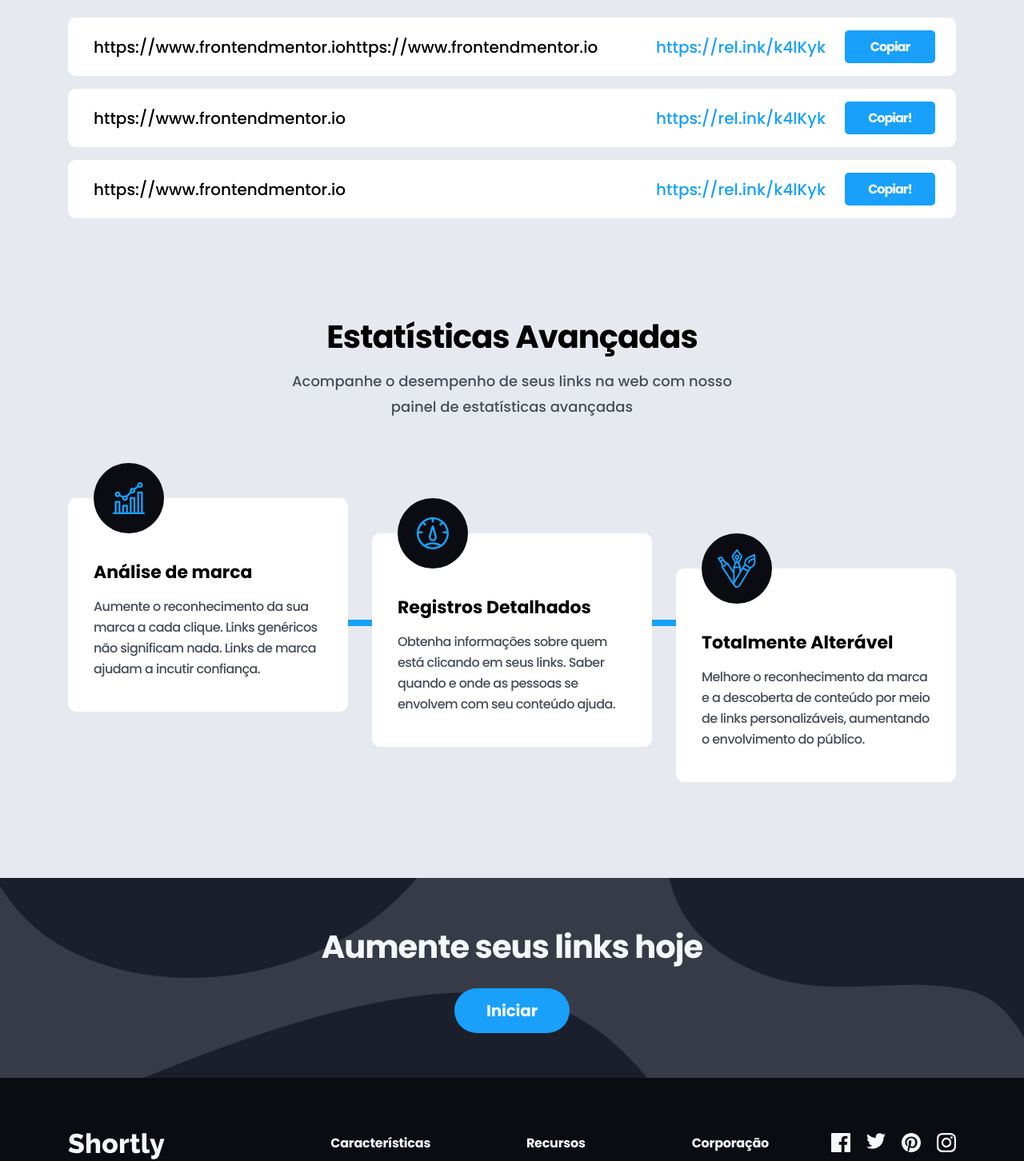
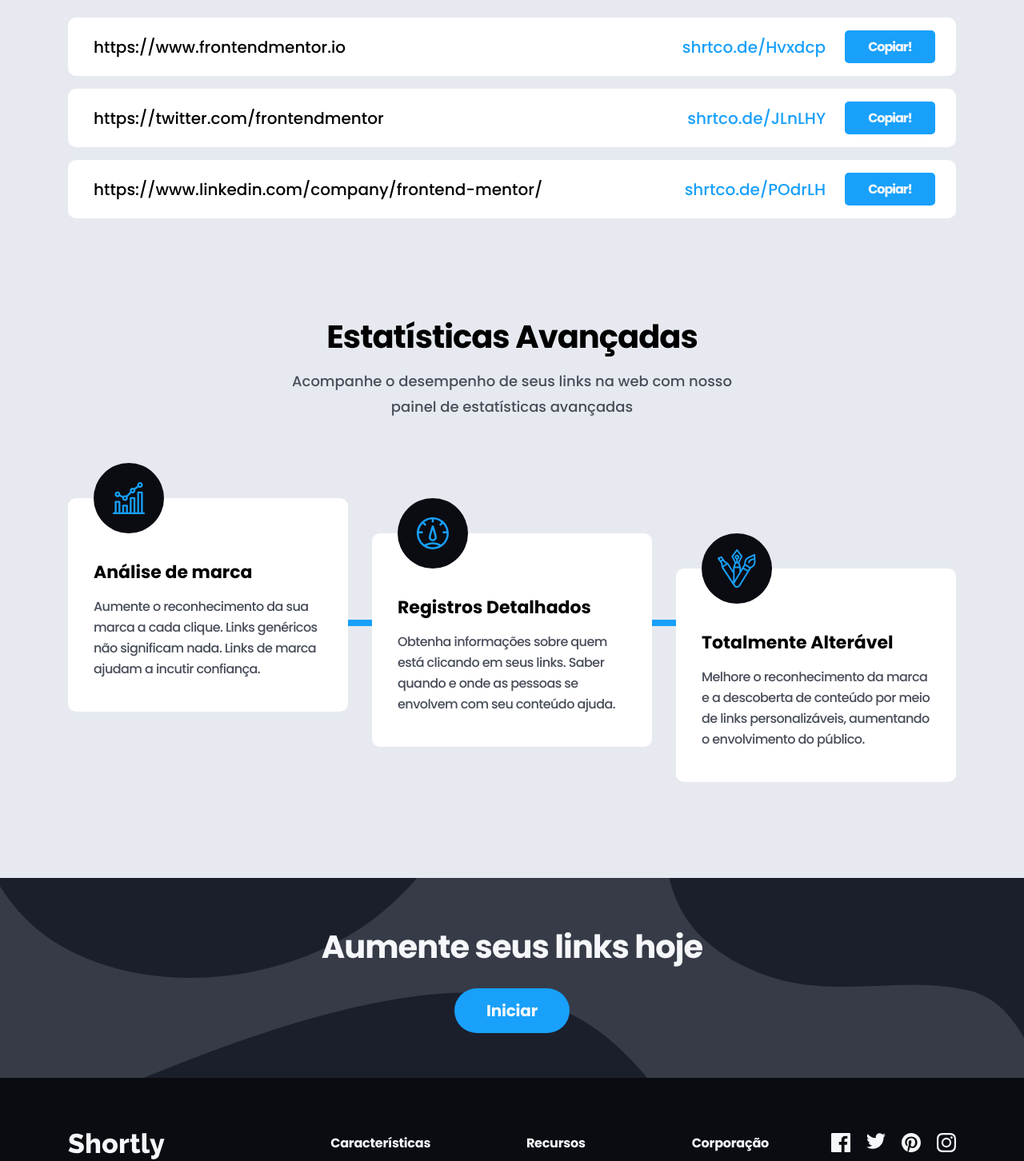
Before and after one commit to rafaelvieiracosta/url-shortening, a Vue app: page / in a window 1280 px wide. Shown: the part 885-2337 px from the top of the page at 80% size. Built offline with nearby package versions, Linux system fonts and the light colour scheme.

Commit message:
fix: mobile css styles

```diff
--- a/src/components/buscaResultado.vue
+++ b/src/components/buscaResultado.vue
@@ -7,31 +7,51 @@
           name="link"
           id="link"
           placeholder="Encurte um link aqui"
+          v-model="urlNormal"
         />
         <span class="error">Por favor adicione um link</span>
-        <button>Encurte!</button>
+        <button @click="encurtarLink">Encurte!</button>
       </div>
     </div>
     <div class="resultadoBusca_div">
       <div class="resultadoBusca container">
-        <div class="resultadoBusca_item">
-          <p>https://www.frontendmentor.iohttps://www.frontendmentor.io</p>
+        <div
+          class="resultadoBusca_item"
+          v-for="(url, index) in urlHistory"
+          :key="index"
+        >
+          <p>{{ url.urlAfter }}</p>
           <div>
-            <p>https://rel.ink/k4lKyk</p>
+            <p>{{ url.urlBefore }}</p>
             <button>Copiar</button>
           </div>
         </div>
+
         <div class="resultadoBusca_item">
           <p>https://www.frontendmentor.io</p>
           <div>
-            <p>https://rel.ink/k4lKyk</p>
+            <a href="https://shrtco.de/Hvxdcp" target="_blank"
+              >shrtco.de/Hvxdcp</a
+            >
+            <button>Copiar!</button>
+          </div>
+        </div>
+
+        <div class="resultadoBusca_item">
+          <p>https://twitter.com/frontendmentor</p>
+          <div>
+            <a href="https://shrtco.de/JLnLHY" target="_blank"
+              >shrtco.de/JLnLHY</a
+            >
             <button>Copiar!</button>
           </div>
         </div>
         <div class="resultadoBusca_item">
-          <p>https://www.frontendmentor.io</p>
+          <p>https://www.linkedin.com/company/frontend-mentor/</p>
           <div>
-            <p>https://rel.ink/k4lKyk</p>
+            <a href="https://www.linkedin.com/company/frontend-mentor/"
+              >shrtco.de/POdrLH</a
+            >
             <button>Copiar!</button>
           </div>
         </div>
@@ -41,7 +61,26 @@
 </template>
 
 <script>
-export default {};
+export default {
+  data() {
+    return {
+      urlNormal: "",
+      urlHistory: [],
+    };
+  },
+  methods: {
+    encurtarLink() {
+      fetch(`https://api.shrtco.de/v2/shorten?url=${this.urlNormal}`)
+        .then((r) => r.json())
+        .then((r) => {
+          this.urlHistory.unshift({
+            urlAfter: this.urlNormal,
+            urlBefore: r.result.short_link,
+          });
+        });
+    },
+  },
+};
 </script>
 
 <style>
@@ -121,8 +160,11 @@
   padding: 16px 0;
   padding-right: 26px;
 }
-.resultadoBusca_item div > p {
+.resultadoBusca_item div > a {
   color: #18a0fb;
+}
+.resultadoBusca_item div > a:hover {
+  text-decoration: underline;
 }
 .resultadoBusca_item + .resultadoBusca_item {
   margin-top: 16px;
@@ -148,9 +190,7 @@
   .inputBusca {
     flex-wrap: wrap;
     gap: 30px;
-  }
-  .inputBusca button {
-    flex: 1;
+    padding: 24px;
   }
 }
 @media (max-width: 776px) {
@@ -158,6 +198,7 @@
     flex-direction: column;
     align-items: initial;
     font-size: 16px;
+    gap: initial;
   }
   .resultadoBusca_item > p {
     padding: 12px 16px;
@@ -173,18 +214,21 @@
     letter-spacing: -0.025em;
   }
 }
+@media (max-width: 625px) {
+  .inputBusca input,
+  .inputBusca button {
+    width: 100%;
+  }
+}
 @media (max-width: 550px) {
-  .inputBusca {
-    padding: 24px;
+  .inputBusca button {
+    font-size: 18px;
+    padding: 10px 44px;
   }
   .inputBusca input {
     font-size: 16px;
     padding: 8px 16px;
     min-width: 100px;
   }
-  .inputBusca button {
-    font-size: 18px;
-    padding: 10px 44px;
-  }
 }
 </style>
--- a/src/components/footerChamada.vue
+++ b/src/components/footerChamada.vue
@@ -39,23 +39,59 @@
           <ul class="redes">
             <li>
               <a href="#"
-                ><img src="../assets/icon-facebook.svg" alt="Facebook"
-              /></a>
+                ><svg
+                  width="24"
+                  height="24"
+                  fill="none"
+                  xmlns="http://www.w3.org/2000/svg"
+                >
+                  <path
+                    d="M22.675 0H1.325C.593 0 0 .593 0 1.325v21.351C0 23.407.593 24 1.325 24H12.82v-9.294H9.692v-3.622h3.128V8.413c0-3.1 1.893-4.788 4.659-4.788 1.325 0 2.463.099 2.795.143v3.24l-1.918.001c-1.504 0-1.795.715-1.795 1.763v2.313h3.587l-.467 3.622h-3.12V24h6.116c.73 0 1.323-.593 1.323-1.325V1.325C24 .593 23.407 0 22.675 0Z"
+                    fill="#F5F7FA"
+                  /></svg
+              ></a>
             </li>
             <li>
               <a href="#"
-                ><img src="../assets/icon-twitter.svg" alt="Twitter"
-              /></a>
+                ><svg
+                  width="24"
+                  height="20"
+                  fill="none"
+                  xmlns="http://www.w3.org/2000/svg"
+                >
+                  <path
+                    d="M24 2.557a9.83 9.83 0 0 1-2.828.775A4.932 4.932 0 0 0 23.337.608a9.864 9.864 0 0 1-3.127 1.195A4.916 4.916 0 0 0 16.616.248c-3.179 0-5.515 2.966-4.797 6.045A13.978 13.978 0 0 1 1.671 1.149a4.93 4.93 0 0 0 1.523 6.574 4.903 4.903 0 0 1-2.229-.616c-.054 2.281 1.581 4.415 3.949 4.89a4.936 4.936 0 0 1-2.224.084 4.929 4.929 0 0 0 4.6 3.42A9.9 9.9 0 0 1 0 17.54a13.941 13.941 0 0 0 7.548 2.211c9.142 0 14.307-7.72 13.995-14.646A10.026 10.026 0 0 0 24 2.557Z"
+                    fill="#F5F7FA"
+                  /></svg
+              ></a>
             </li>
             <li>
               <a href="#"
-                ><img src="../assets/icon-pinterest.svg" alt="Pinterest"
-              /></a>
+                ><svg
+                  width="24"
+                  height="24"
+                  fill="none"
+                  xmlns="http://www.w3.org/2000/svg"
+                >
+                  <path
+                    d="M12 0C5.373 0 0 5.372 0 12c0 5.084 3.163 9.426 7.627 11.174-.105-.949-.2-2.405.042-3.441.218-.937 1.407-5.965 1.407-5.965s-.359-.719-.359-1.782c0-1.668.967-2.914 2.171-2.914 1.023 0 1.518.769 1.518 1.69 0 1.029-.655 2.568-.994 3.995-.283 1.194.599 2.169 1.777 2.169 2.133 0 3.772-2.249 3.772-5.495 0-2.873-2.064-4.882-5.012-4.882-3.414 0-5.418 2.561-5.418 5.207 0 1.031.397 2.138.893 2.738a.36.36 0 0 1 .083.345l-.333 1.36c-.053.22-.174.267-.402.161-1.499-.698-2.436-2.889-2.436-4.649 0-3.785 2.75-7.262 7.929-7.262 4.163 0 7.398 2.967 7.398 6.931 0 4.136-2.607 7.464-6.227 7.464-1.216 0-2.359-.631-2.75-1.378l-.748 2.853c-.271 1.043-1.002 2.35-1.492 3.146C9.57 23.812 10.763 24 12 24c6.627 0 12-5.373 12-12 0-6.628-5.373-12-12-12Z"
+                    fill="#F5F7FA"
+                  /></svg
+              ></a>
             </li>
             <li>
               <a href="#"
-                ><img src="../assets/icon-instagram.svg" alt="Instagram"
-              /></a>
+                ><svg
+                  width="24"
+                  height="24"
+                  fill="none"
+                  xmlns="http://www.w3.org/2000/svg"
+                >
+                  <path
+                    d="M12 2.163c3.204 0 3.584.012 4.85.07 3.252.148 4.771 1.691 4.919 4.919.058 1.265.069 1.645.069 4.849 0 3.205-.012 3.584-.069 4.849-.149 3.225-1.664 4.771-4.919 4.919-1.266.058-1.644.07-4.85.07-3.204 0-3.584-.012-4.849-.07-3.26-.149-4.771-1.699-4.919-4.92-.058-1.265-.07-1.644-.07-4.849 0-3.204.013-3.583.07-4.849.149-3.227 1.664-4.771 4.919-4.919 1.266-.057 1.645-.069 4.849-.069ZM12 0C8.741 0 8.333.014 7.053.072 2.695.272.273 2.69.073 7.052.014 8.333 0 8.741 0 12c0 3.259.014 3.668.072 4.948.2 4.358 2.618 6.78 6.98 6.98C8.333 23.986 8.741 24 12 24c3.259 0 3.668-.014 4.948-.072 4.354-.2 6.782-2.618 6.979-6.98.059-1.28.073-1.689.073-4.948 0-3.259-.014-3.667-.072-4.947-.196-4.354-2.617-6.78-6.979-6.98C15.668.014 15.259 0 12 0Zm0 5.838a6.162 6.162 0 1 0 0 12.324 6.162 6.162 0 0 0 0-12.324ZM12 16a4 4 0 1 1 0-8 4 4 0 0 1 0 8Zm6.406-11.845a1.44 1.44 0 1 0 0 2.882 1.44 1.44 0 0 0 0-2.882Z"
+                    fill="#F5F7FA"
+                  /></svg
+              ></a>
             </li>
           </ul>
         </div>
@@ -150,6 +186,12 @@
   display: flex;
   gap: 20px;
 }
+.redes a path {
+  transition: 0.2s;
+}
+.redes a:hover path {
+  fill: #18a0fb;
+}
 @media (max-width: 1021px) {
   .infos_wrapper {
     display: block;
```
